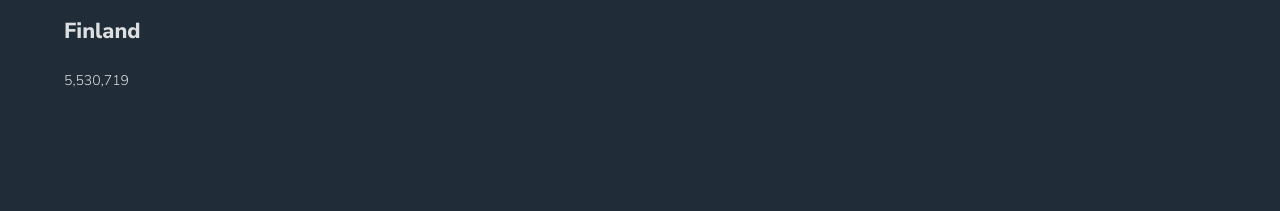
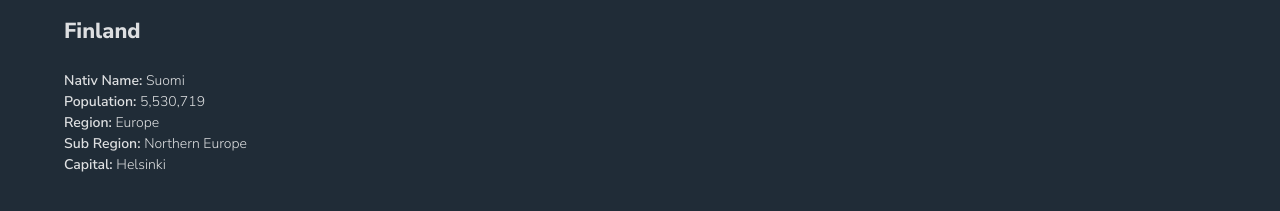
Before and after one commit to edo979/rest-countries-app, a React (Vite) app: page / in a window 1280 px wide. Both pictures are taken after a click on the item 640 px from the left and 434 px from the top of the page. Shown: the part 479-690 px from the top of the page. Built offline with nearby package versions, Linux system fonts and the light colour scheme.

Commit message:
Add details data to details comp

```diff
--- a/src/components/CountriesItem.jsx
+++ b/src/components/CountriesItem.jsx
@@ -24,7 +24,7 @@ function CountriesItem({ country }) {
           Region: <span>{country.region}</span>
         </p>
         <p>
-          Capital: <span>{country.capital}</span>
+          Capital: <span>{country.capital?.join(', ') || country.capital}</span>
         </p>
       </div>
     </li>
--- a/src/components/CountryDetails.jsx
+++ b/src/components/CountryDetails.jsx
@@ -26,7 +26,24 @@ function CountryDetails() {
         <main className="details">
           <ul className="details_list">
             <li className="details_item">
-              {country.population.toLocaleString()}
+              <span>Nativ Name: </span>
+              <span>{country.altSpellings.find((s) => s.length > 3)}</span>
+            </li>
+            <li className="details_item">
+              <span>Population: </span>
+              <span>{country.population.toLocaleString()}</span>
+            </li>
+            <li className="details_item">
+              <span>Region: </span>
+              <span>{country.region}</span>
+            </li>
+            <li className="details_item">
+              <span>Sub Region: </span>
+              <span>{country.subregion}</span>
+            </li>
+            <li className="details_item">
+              <span>Capital: </span>
+              <span>{country.capital.join(', ')}</span>
             </li>
           </ul>
         </main>
--- a/src/sass/components/_country.scss
+++ b/src/sass/components/_country.scss
@@ -26,4 +26,10 @@
 
     margin-top: 2rem;
   }
+
+  &_item {
+    :first-child {
+      font-weight: 600;
+    }
+  }
 }
```
